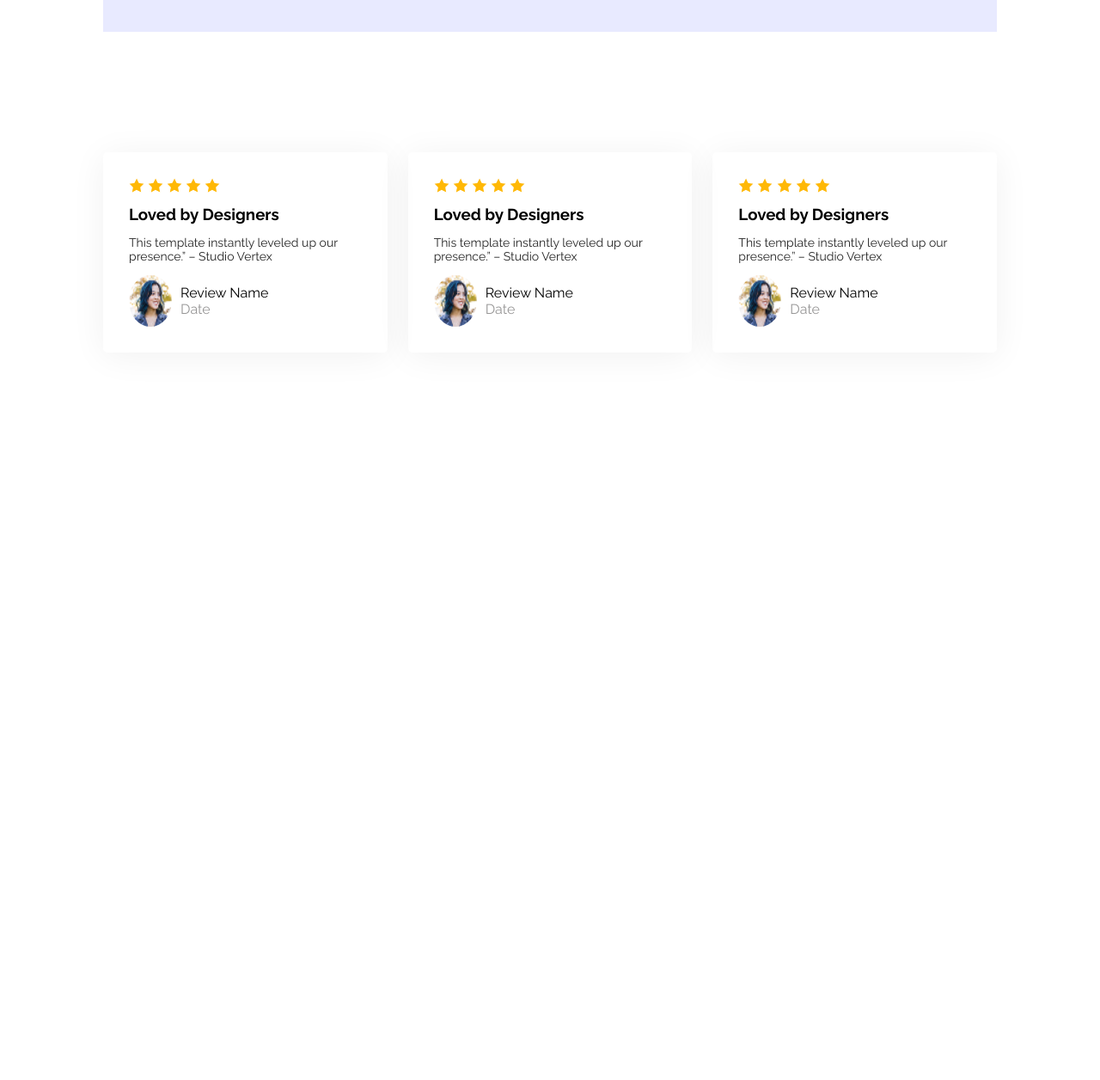
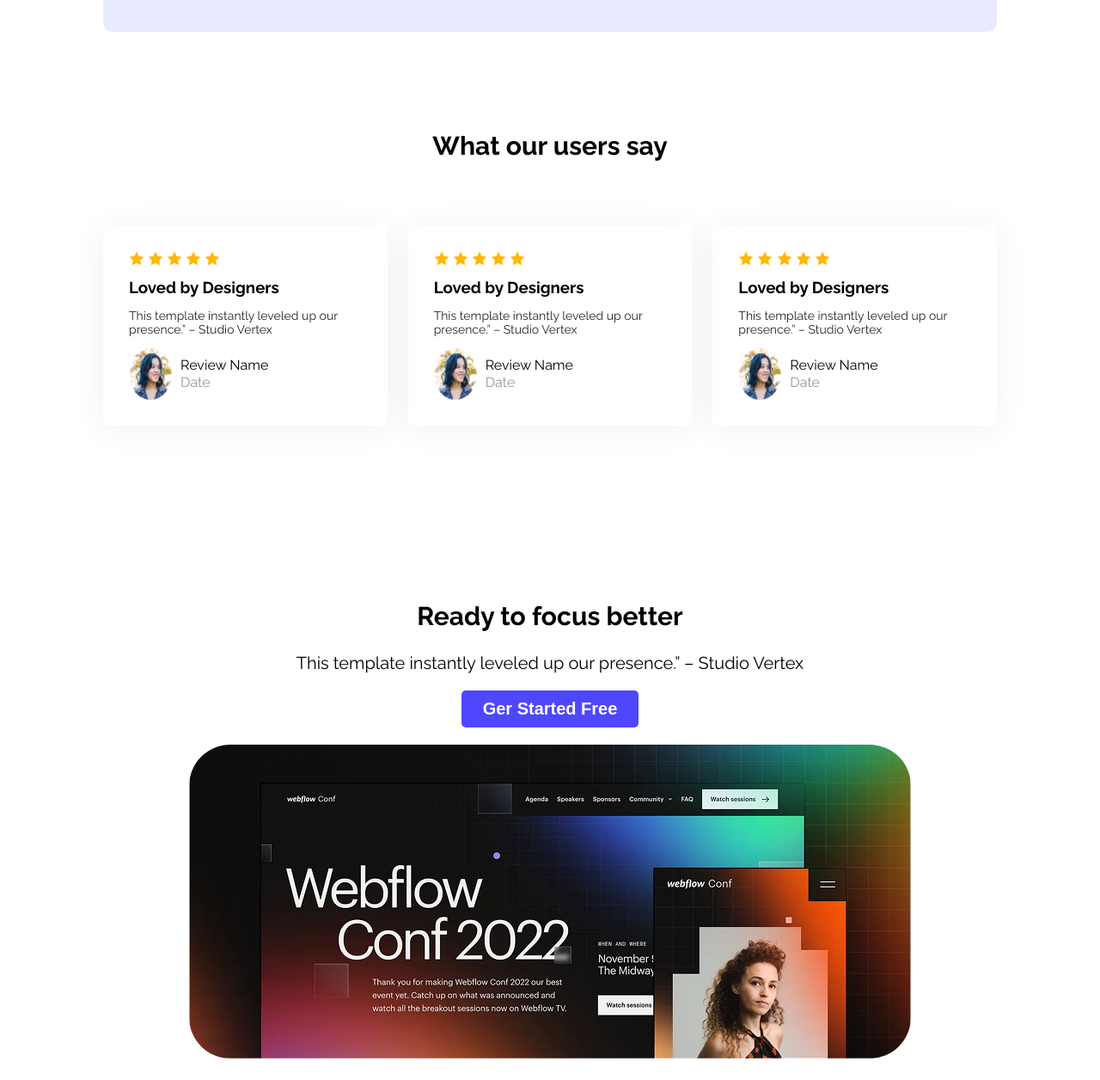
Before and after one commit to subornakter/landing-launchpad, a plain HTML site: page index.html in a window 1280 px wide. Shown: the part 1184-2440 px from the top of the page at 86% size. Before the commit the page ends 1734 px from the top, so only its background shows below. Drawn offline with Linux system fonts and the light colour scheme.

Commit message:
another section

```diff
--- a/index.html
+++ b/index.html
@@ -42,20 +42,21 @@
 
              <div class="feature-followers">
               <div class="followers">
-                <h1 class="followers-number">50K</h1>
+                <h3 class="followers-number">50K</h3>
                 <p class="followers-text">Active Users</p>
               </div>
               <div class="followers">
-                <h1 class="followers-number">2M+</h1>
+                <h3 class="followers-number">2M+</h3>
                 <p class="followers-text">Focus Sessions</p>
               </div>
               <div class="followers">
-                <h1 class="followers-number">95%</h1>
+                <h3 class="followers-number">95%</h3>
                 <p class="followers-text">Satisfaction Rate</p>
               </div>
               </div>
             </section>
            <section class="review-section">
+            <h1 class="review-title">What our users say</h1>
   <div class="feedback-wrapper">
 
     <div class="feedback-container">
@@ -97,6 +98,7 @@
     </div>
 
     <div class="feedback-container">
+
       <div class="feedback-img">
         <img src="Assets/icon-star.png" alt="">
         <img src="Assets/icon-star.png" alt="">
@@ -119,6 +121,16 @@
 
   </div>
 </section>
+<section class="extra">
+  <div class="extra-section">
+    <h1>Ready to focus better</h1>
+    <p class="extra-descripton">This template instantly leveled up our presence.” – Studio Vertex</p>
+    <div>
+    <a href=""><button class="btn-primary">Ger Started Free</button></a>
+    </div>
+    <img  class="extra-img"  src="Assets/wc-big.png" alt="">
+  </div>
+</section>
 
 
     </main>
--- a/styles/landing.css
+++ b/styles/landing.css
@@ -1,6 +1,7 @@
 .body{
     padding: 0;
     margin: 0;
+    background-color: #d2d4fa;
 }
 
 .raleway-normal {
@@ -84,6 +85,7 @@
       padding: 40px 20px;
       max-width: 1000px;
       margin: 50px auto;
+      border-radius: 10px;
 }
 .feature-title2{
     font-size: 30px;
@@ -102,6 +104,7 @@
     font-size: 45px;
     color: #4E47FF;
     margin: 0;
+
 }
 .followers-text{
     color: #757575;
@@ -113,6 +116,7 @@
   max-width: 1140px;
   margin: 50px auto;
   padding: 40px 20px;
+  margin-top: 20px;
 }
 
 .feedback-wrapper {
@@ -121,7 +125,10 @@
   padding: 50px;
 
 }
-
+.review-title{
+    text-align: center;
+    font-size: 30px;
+}
 .feedback-container {
 
   padding: 30px;
@@ -168,3 +175,22 @@
   padding: 0;
   margin-top: 0;
 }
+.extra-section{
+    align-items: center;
+    text-align: center;
+    font-size: 20px;
+    margin-top: 50px;
+    background-color: #FFFFFF;
+
+     padding: 40px 20px;
+      max-width: 1000px;
+      margin: 50px auto;
+    height: 500px;
+}
+.extra-description{
+    color: #757575;
+}
+.extra-img{
+    border-radius: 48px;
+    margin-top: 20px;
+}
```
